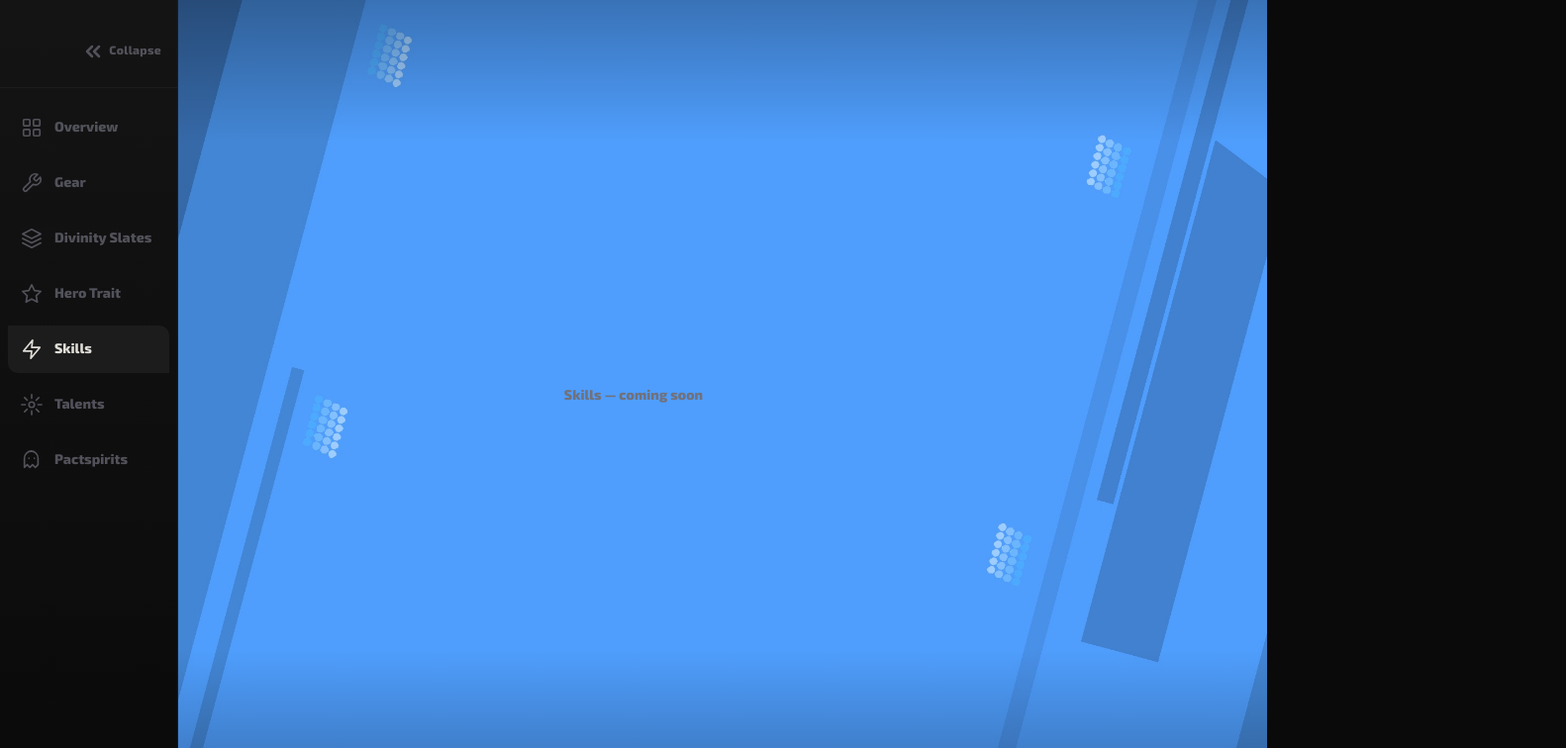
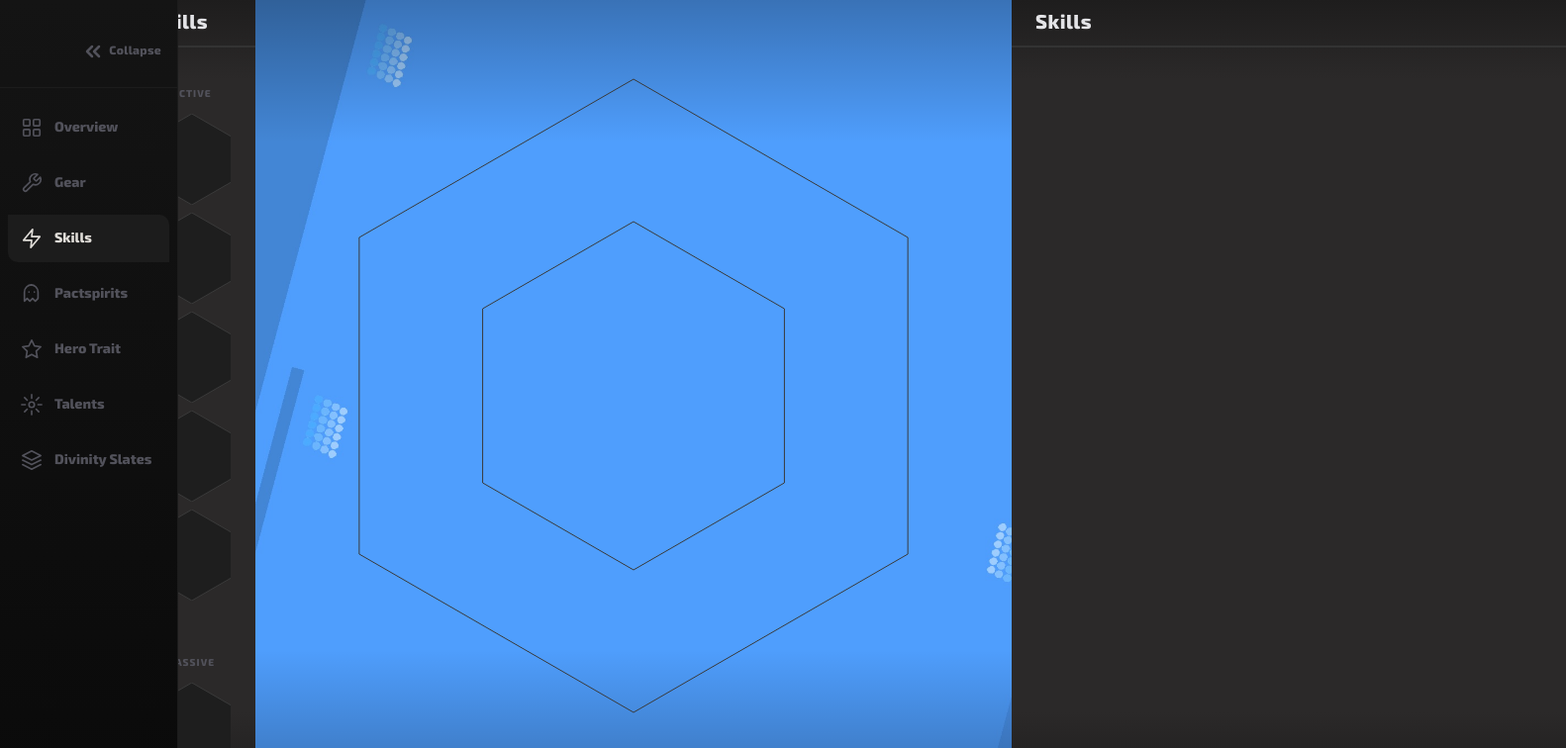
Before and after one commit to zachcary1/tlicraft, a Next.js app: page /skills in a window 1280 px wide. Shown: the top 756 px of the page at 99% size, 1582 px wide, since content can reach past the window. Built offline with nearby package versions, Linux system fonts and the light colour scheme.

Commit message:
started skills page

```diff
--- a/src/app/components/NavPanel.tsx
+++ b/src/app/components/NavPanel.tsx
@@ -33,13 +33,20 @@ const NAV_ITEMS: NavItem[] = [
     ),
   },
   {
-    href: "/divinity-slates",
-    label: "Divinity Slates",
+    href: "/skills",
+    label: "Skills",
     icon: (
       <svg width="22" height="22" viewBox="0 0 24 24" fill="none" stroke="currentColor" strokeWidth="1.8" strokeLinecap="round" strokeLinejoin="round">
-        <path d="M12 2L2 7l10 5 10-5-10-5z" />
-        <path d="M2 17l10 5 10-5" />
-        <path d="M2 12l10 5 10-5" />
+        <polygon points="13 2 3 14 12 14 11 22 21 10 12 10 13 2" />
+      </svg>
+    ),
+  },
+  {
+    href: "/pactspirits",
+    label: "Pactspirits",
+    icon: (
+      <svg width="22" height="22" viewBox="0 0 24 24" fill="none" stroke="currentColor" strokeWidth="1.8" strokeLinecap="round" strokeLinejoin="round">
+        <path d="M9 10h.01M15 10h.01M12 2a8 8 0 0 0-8 8v10l3-3 3 3 3-3 3 3 3-3V10a8 8 0 0 0-8-8z" />
       </svg>
     ),
   },
@@ -49,15 +56,6 @@ const NAV_ITEMS: NavItem[] = [
     icon: (
       <svg width="22" height="22" viewBox="0 0 24 24" fill="none" stroke="currentColor" strokeWidth="1.8" strokeLinecap="round" strokeLinejoin="round">
         <path d="M12 2l3.09 6.26L22 9.27l-5 4.87 1.18 6.88L12 17.77l-6.18 3.25L7 14.14 2 9.27l6.91-1.01L12 2z" />
-      </svg>
-    ),
-  },
-  {
-    href: "/skills",
-    label: "Skills",
-    icon: (
-      <svg width="22" height="22" viewBox="0 0 24 24" fill="none" stroke="currentColor" strokeWidth="1.8" strokeLinecap="round" strokeLinejoin="round">
-        <polygon points="13 2 3 14 12 14 11 22 21 10 12 10 13 2" />
       </svg>
     ),
   },
@@ -72,11 +70,13 @@ const NAV_ITEMS: NavItem[] = [
     ),
   },
   {
-    href: "/pactspirits",
-    label: "Pactspirits",
+    href: "/divinity-slates",
+    label: "Divinity Slates",
     icon: (
       <svg width="22" height="22" viewBox="0 0 24 24" fill="none" stroke="currentColor" strokeWidth="1.8" strokeLinecap="round" strokeLinejoin="round">
-        <path d="M9 10h.01M15 10h.01M12 2a8 8 0 0 0-8 8v10l3-3 3 3 3-3 3 3 3-3V10a8 8 0 0 0-8-8z" />
+        <path d="M12 2L2 7l10 5 10-5-10-5z" />
+        <path d="M2 17l10 5 10-5" />
+        <path d="M2 12l10 5 10-5" />
       </svg>
     ),
   },
@@ -88,7 +88,7 @@ export default function NavPanel() {
 
   return (
     <nav
-      className="fixed left-0 top-0 h-screen z-40 flex flex-col py-6 gap-2 overflow-hidden transition-all duration-200"
+      className="fixed left-0 top-0 h-screen z-40 flex flex-col py-6 gap-2 transition-all duration-200"
       style={{
         width: expanded ? "180px" : "64px",
         background: "linear-gradient(to bottom, #141414, #0a0a0a)",
@@ -100,7 +100,6 @@ export default function NavPanel() {
         <button
           onClick={() => setExpanded((e) => !e)}
           className="flex-1 w-full flex items-center justify-end pr-4 text-[#52525b] hover:text-[#e0ddd8] hover:bg-[#1c1c1c] transition-all cursor-pointer"
-          title={expanded ? "Collapse" : "Expand"}
         >
           {expanded ? (
             <>
@@ -127,14 +126,15 @@ export default function NavPanel() {
           <Link
             key={item.href}
             href={item.href}
-            title={!expanded ? item.label : undefined}
-            className="relative group flex items-center gap-3 h-12 transition-all duration-200 shrink-0"
+            className={`relative group flex items-center gap-3 h-12 transition-all duration-200 shrink-0 ${
+              isActive
+                ? "bg-[#1c1c1c] text-[#e0ddd8]"
+                : "text-[#52525b] hover:bg-[#161616] hover:text-[#a1a1aa]"
+            }`}
             style={{
               width: expanded ? "calc(100% - 16px)" : "48px",
-              marginLeft: expanded ? "8px" : "8px",
+              marginLeft: "8px",
               borderRadius: "0 10px 0 10px",
-              color: isActive ? "#e0ddd8" : "#52525b",
-              backgroundColor: isActive ? "#1c1c1c" : "transparent",
               paddingLeft: "13px",
             }}
           >
@@ -147,11 +147,11 @@ export default function NavPanel() {
             {/* Tooltip when collapsed */}
             {!expanded && (
               <span
-                className="pointer-events-none absolute left-full ml-3 px-2.5 py-1 text-xs text-[#e0ddd8] whitespace-nowrap opacity-0 group-hover:opacity-100 transition-opacity"
+                className="pointer-events-none absolute left-full ml-3 px-3 py-1 text-xs whitespace-nowrap rounded opacity-0 group-hover:opacity-100 transition-opacity duration-150"
                 style={{
-                  background: "#1c1c1c",
-                  border: "1px solid #2a2a2a",
-                  borderRadius: "0 6px 0 6px",
+                  background: "#141414",
+                  border: "1px solid #3a3a3a",
+                  color: "#a1a1aa",
                 }}
               >
                 {item.label}
--- a/src/app/skills/page.tsx
+++ b/src/app/skills/page.tsx
@@ -1,3 +1,6 @@
+"use client";
+
+
 const BG_STYLE = {
   backgroundImage: [
     "linear-gradient(to bottom, rgba(0,0,0,0.28) 0%, transparent 18%, transparent 82%, rgba(0,0,0,0.28) 100%)",
@@ -8,12 +11,116 @@ const BG_STYLE = {
   backgroundRepeat: "no-repeat",
 };
 
+const pad  = 12;
+const svgW = 664;
+const svgH = 664;
+const cx   = svgW / 2;
+const cy   = svgH / 2;
+const R    = svgW / 2 - pad;
+const hexPoints = Array.from({ length: 6 }, (_, i) => {
+  const angle = (Math.PI / 180) * (60 * i - 90);
+  return `${cx + R * Math.cos(angle)},${cy + R * Math.sin(angle)}`;
+}).join(" ");
+
+const R2 = R * 0.55;
+const hexPointsInner = Array.from({ length: 6 }, (_, i) => {
+  const angle = (Math.PI / 180) * (60 * i - 90);
+  return `${cx + R2 * Math.cos(angle)},${cy + R2 * Math.sin(angle)}`;
+}).join(" ");
+
+const HEX_R = 46;
+const hexW = HEX_R * Math.sqrt(3);
+const hexH = HEX_R * 2;
+const hexCellPoints = Array.from({ length: 6 }, (_, i) => {
+  const angle = (Math.PI / 180) * (60 * i - 90);
+  return `${hexW / 2 + HEX_R * Math.cos(angle)},${hexH / 2 + HEX_R * Math.sin(angle)}`;
+}).join(" ");
+
+function HexCell() {
+  return (
+    <svg width={hexW} height={hexH} style={{ display: "block", flexShrink: 0 }}>
+      <polygon points={hexCellPoints} fill="#1e1e1e" stroke="#3a3a3a" strokeWidth="1" />
+    </svg>
+  );
+}
+
 export default function SkillsPage() {
   return (
-    <div className="min-h-screen" style={BG_STYLE}>
-      <div className="min-h-screen flex items-center justify-center">
-        <p className="text-zinc-500 text-sm">Skills — coming soon</p>
+    <div className="min-h-screen relative" style={BG_STYLE}>
+
+      {/* Hexagon — exactly centered */}
+      <div className="absolute inset-0 flex items-center justify-center pointer-events-none">
+        <svg width={svgW} height={svgH}>
+          <polygon
+            points={hexPoints}
+            fill="none"
+            stroke="#3a3a3a"
+            strokeWidth="1"
+          />
+          <polygon
+            points={hexPointsInner}
+            fill="none"
+            stroke="#3a3a3a"
+            strokeWidth="1"
+          />
+        </svg>
       </div>
+
+      {/* Left panel — 50px to the left of the hexagon */}
+      <div
+        className="absolute flex flex-col"
+        style={{
+          right: `calc(50% + ${svgW / 2}px + 50px)`,
+          top: 0,
+          width: "129px",
+          height: "100vh",
+          background: "linear-gradient(to bottom, #1e1d1d 0%, #2b2929 10%, #2b2929 90%, #1e1d1d 100%)",
+        }}
+      >
+        {/* Title */}
+        <div
+          className="flex items-center px-6"
+          style={{ height: "6vh", borderBottom: "2px solid #333333", flexShrink: 0 }}
+        >
+          <span className="text-xl font-semibold tracking-wide" style={{ color: "#e4e4e7" }}>
+            Skills
+          </span>
+        </div>
+
+        {/* Hex columns */}
+        <div className="flex flex-col items-center pt-10 gap-2">
+          <span className="text-[10px] uppercase tracking-widest mb-1" style={{ color: "#52525b" }}>Active</span>
+          {Array.from({ length: 5 }, (_, i) => <HexCell key={i} />)}
+          <div style={{ height: 40 }} />
+          <span className="text-[10px] uppercase tracking-widest mb-1" style={{ color: "#52525b" }}>Passive</span>
+          {Array.from({ length: 4 }, (_, i) => <HexCell key={i} />)}
+        </div>
+
+      </div>
+
+      {/* Right panel — 50px to the right of the hexagon */}
+      <div
+        className="absolute flex flex-col"
+        style={{
+          left: `calc(50% + ${svgW / 2}px + 50px)`,
+          top: 0,
+          width: "560px",
+          height: "100vh",
+          background: "linear-gradient(to bottom, #1e1d1d 0%, #2b2929 10%, #2b2929 90%, #1e1d1d 100%)",
+        }}
+      >
+        {/* Title */}
+        <div
+          className="flex items-center px-6"
+          style={{ height: "6vh", borderBottom: "2px solid #333333", flexShrink: 0 }}
+        >
+          <span className="text-xl font-semibold tracking-wide" style={{ color: "#e4e4e7" }}>
+            Skills
+          </span>
+        </div>
+
+      </div>
+
     </div>
   );
 }
```
Also changed, not shown: src/app/divinity-slates/page.tsx (+61 -28 lines).
